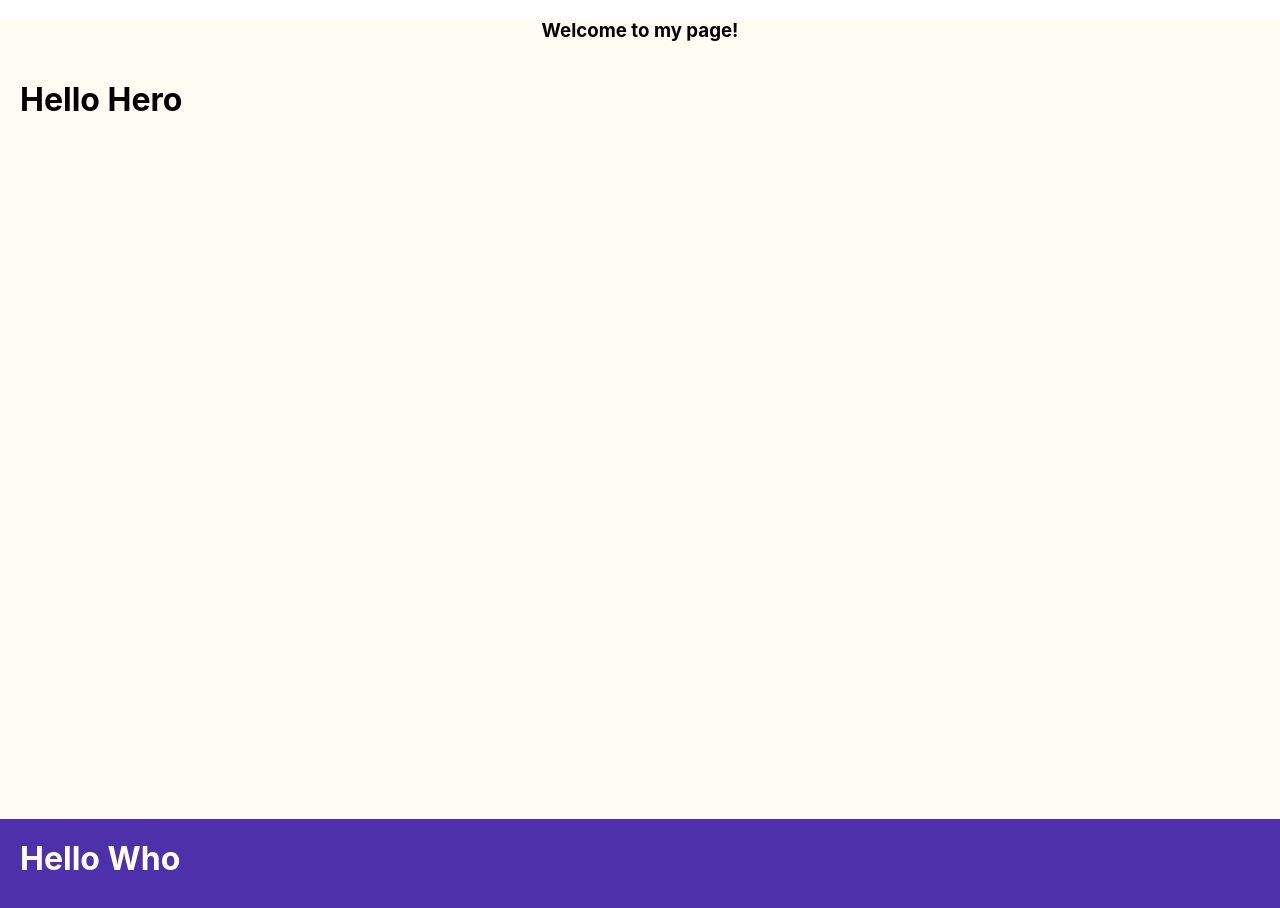
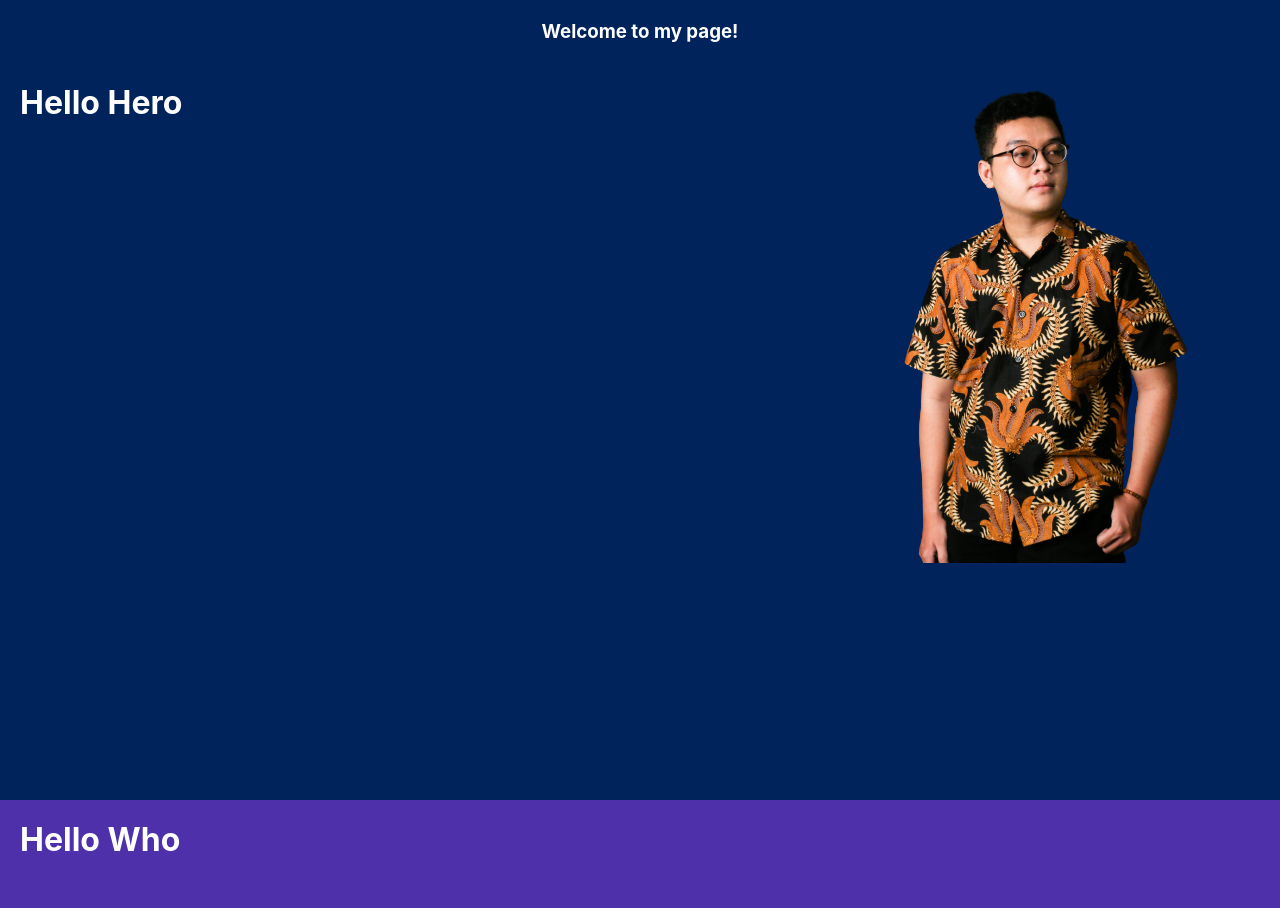
Before and after one commit to tyoprataama/Personal, a React (Create React App) app: page / in a window 1280 px wide. Shown: the top 908 px of the page. Built offline with nearby package versions, Linux system fonts and the light colour scheme.

Commit message:
install three js

```diff
--- a/package.json
+++ b/package.json
@@ -14,6 +14,7 @@
     "react-dom": "^18.2.0",
     "react-scripts": "5.0.1",
     "styled-components": "^5.3.9",
+    "three": "^0.150.1",
     "typescript": "^4.9.5",
     "web-vitals": "^2.1.4"
   },
--- a/src/components/Hero/Hero.tsx
+++ b/src/components/Hero/Hero.tsx
@@ -1,14 +1,16 @@
-import React from 'react'
-import styles from './style'
+import React from "react";
+import styles from "./style";
 
 const Hero = () => {
-
   return (
     <div style={styles.container}>
       <h3 style={styles.nav}>Welcome to my page!</h3>
-      <h1 style={styles.fontHeader}>Hello Hero</h1>
+      <div style={styles.main}>
+        <h1 style={styles.fontHeader}>Hello Hero</h1>
+        <img style={styles.me} src={require("../Img/me.png")} alt="" />
       </div>
-  )
-}
+    </div>
+  );
+};
 
-export default Hero
+export default Hero;
--- a/src/components/Hero/style.ts
+++ b/src/components/Hero/style.ts
@@ -1,16 +1,26 @@
 const styles: any = {
   container: {
-    color: '#000',
-    backgroundColor: '#FEFCF3',
+    color: '#fff',
+    backgroundColor: '#00235B',
     height: '100vh',
-    justifyContent: 'center',
+
   },
   nav: {
-    textAlign: 'center'
+    textAlign: 'center',
+    margin: '0',
+    padding: '20px'
   },
   fontHeader: {
     padding: '20px',
     margin: '0',
+  },
+  main: {
+    display: 'flex',
+    justifyContent: 'space-between',
+  },
+  me: {
+    width: '500px',
+    height: '500px',
   }
 }
 
```
Also changed, not shown: 1 other file (tests, documents, lock files or other folders).
